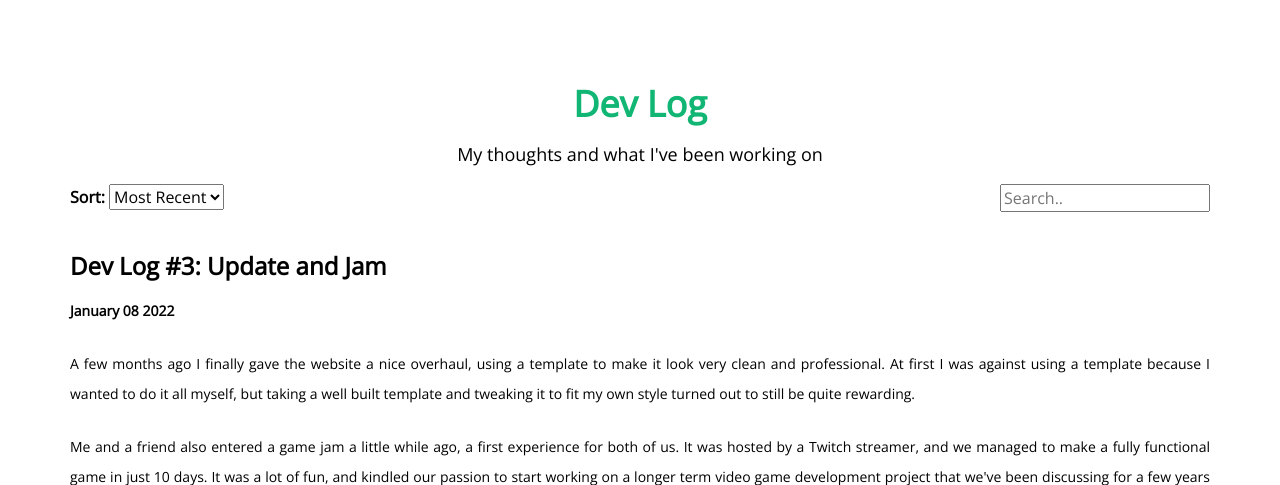
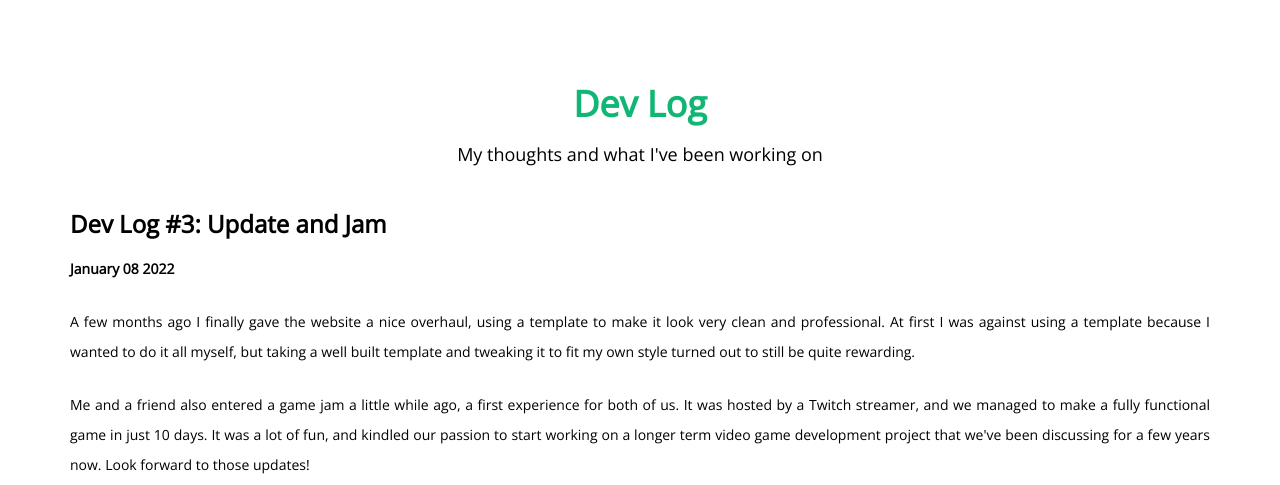
Before and after one commit to lukelavine/django-project, a Django app: page /blog/ in a window 1280 px wide. Shown: the part 51-536 px from the top of the page. Run offline with Django 3.2, Linux system fonts and the light colour scheme; data comes from the database, SQL or seed files in the repository; some libraries are stand-ins or nearby versions.

Commit message:
Removed sort and search for blog

```diff
--- a/mysite/blog/templates/blog_index.html
+++ b/mysite/blog/templates/blog_index.html
@@ -8,22 +8,6 @@
             <h4>My thoughts and what I've been working on</h4>
         </div>
 
-		<div class="container row" style="font-size: 16px">
-			<form method="post" name="sort_form">
-			{% csrf_token %}
-			<label for="sort">Sort:</label>
-
-			<select name="sort" id="sort" onchange="form.submit()">
-				<option value="date_d">Most Recent</option>
-				<option value="date_a" {% if selected == "date_a" %}selected{% endif %}>Oldest</option>
-				<option value="alpha_d" {% if selected == "alpha_d" %}selected{% endif %}>A-Z</option>
-				<option value="alpha_a" {% if selected == "alpha_a" %}selected{% endif %}>Z-A</option>
-			</select>
-
-			<input type="submit" hidden />
-			<input type="text" name="search" placeholder="Search.." style="float:right">
-			</form>
-		</div>
 		{% for post in posts %}
 				<div class="text-justify">
 					<h3> <strong>Dev Log #{{post.id}}: {{post.title}} </strong></h3>
--- a/mysite/blog/views.py
+++ b/mysite/blog/views.py
@@ -4,26 +4,9 @@ from blog.models import Post
 #this is bad practice and should probably be handled by js instead
 #it works, but when a user refreshes it asks about form resubmission
 def index(request):
-	selected = ""
-	if request.method == "POST":
-		if request.POST.get('search') != None:
-			posts = Post.objects.filter(text__icontains=request.POST.get('search'))
-		elif request.POST.get('sort') == 'date_a':
-			posts = Post.objects.all().order_by('published')
-			selected = "date_a"
-		elif request.POST.get('sort') == 'alpha_d':
-			posts = Post.objects.all().order_by('title')
-			selected = "alpha_d"
-		elif request.POST.get('sort') == 'alpha_a':
-			posts = Post.objects.all().order_by('-title')
-			selected = "alpha_a"
-		else:
-			posts = Post.objects.all().order_by('-published')
-	else:
-		posts = Post.objects.all().order_by('-published')
+	posts = Post.objects.all().order_by('-published')
 	context = {
-		"posts": posts,
-		"selected": selected
+		"posts": posts
 	}
 	return render(request, "blog_index.html", context)
 
```
